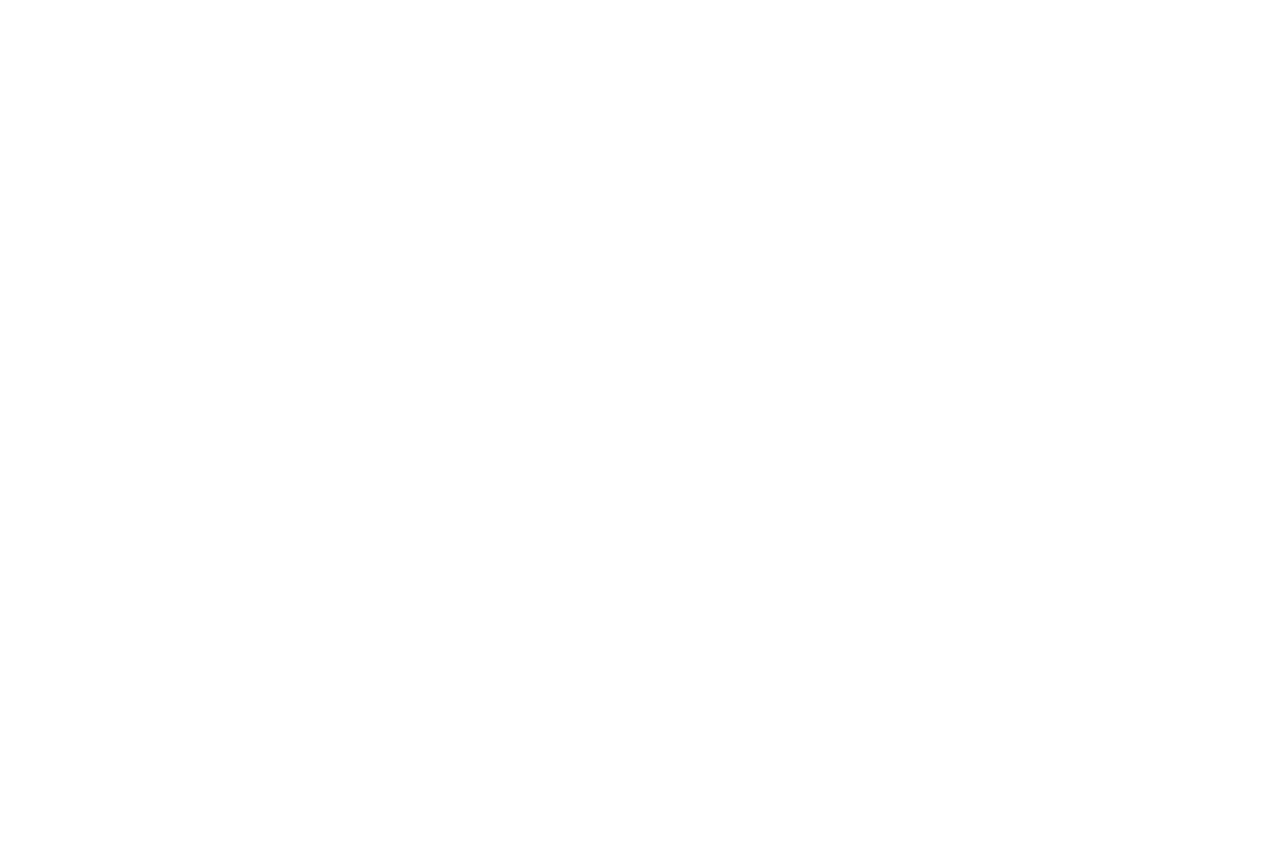
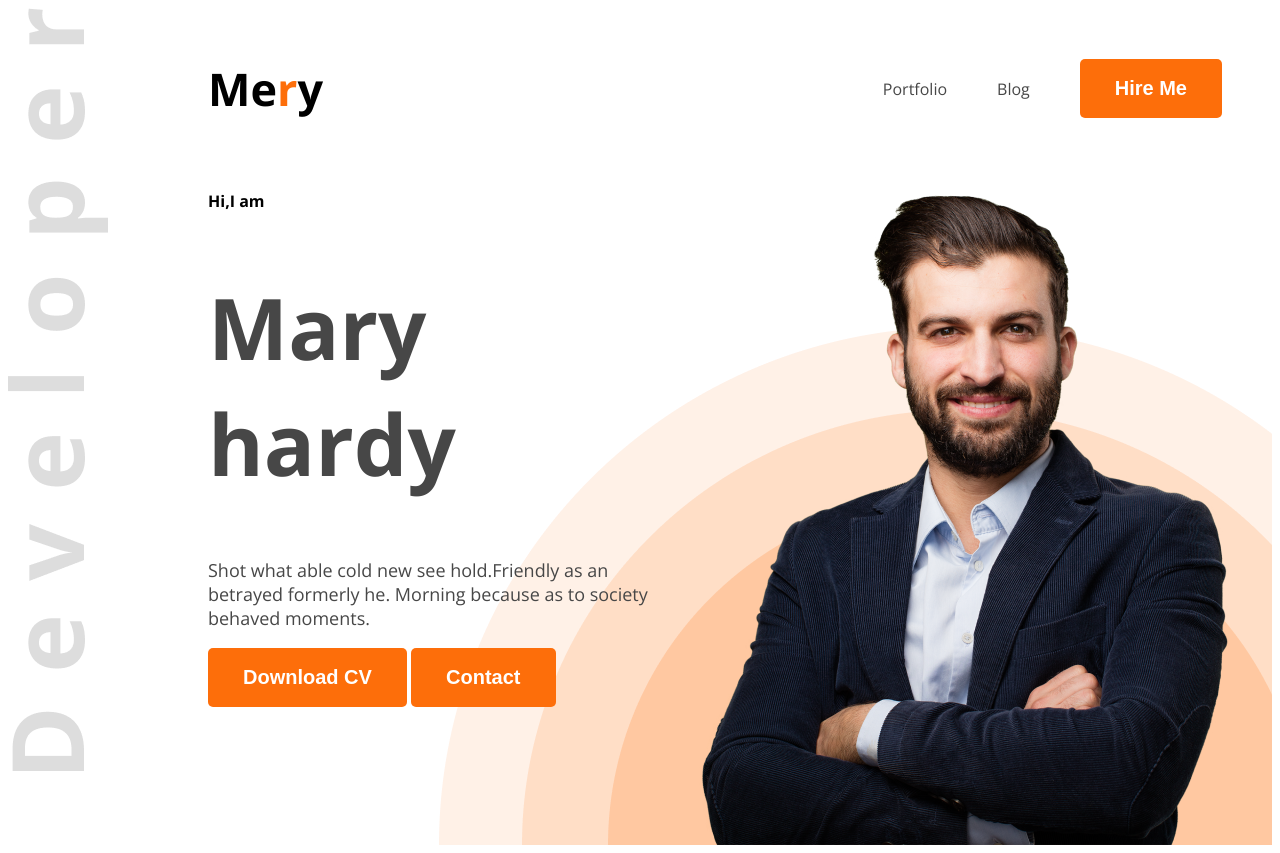
Before and after one commit to disalamin/portfolio-website, a plain HTML site: page index.html in a window 1280 px wide. Before the commit the page ends 800 px from the top, so only its background shows below. Drawn offline with nearby package versions, Linux system fonts and the light colour scheme.

Commit message:
today task update

```diff
--- a/index.html
+++ b/index.html
@@ -4,12 +4,34 @@
     <meta charset="UTF-8">
     <meta name="viewport" content="width=device-width, initial-scale=1.0">
     <title>Web Developer Portfolio</title>
+    <link rel="preconnect" href="https://fonts.googleapis.com">
+<link rel="preconnect" href="https://fonts.gstatic.com" crossorigin>
+<link href="https://fonts.googleapis.com/css2?family=Open+Sans:ital,wght@0,300..800;1,300..800&display=swap" rel="stylesheet">
+    <link rel="stylesheet" href="styels/portfolio.css">
 </head>
-<body>
-    <header>
-
+<body class="open-sans-normal">
+    <header class="header">
+<nav>
+    <h3 class="nav-title">Me<span class="text-primary">r</span>y</h3>
+    <ul>
+        <li><a class="dark-2" href="">Portfolio</a></li>
+        <li><a class="dark-2" href="">Blog</a></li>
+        <li><a href=""><button class="btn-primay">Hire Me</button></a></li>
+    </ul>
+</nav>
+<div>
+    <div class="banner">
+        <div class="banner-content">
+<h4 class="banner-greetings">Hi,I am</h4>
+<h1 class="banner-title dark-2">Mary hardy</h1>
+<p class="banner-description dark-2">Shot what able cold new see hold.Friendly as an betrayed formerly he. Morning because as to society behaved moments.</p>
+        <button class="btn-primay">Download CV</button>
+        <button class="btn-primay">Contact</button>
+        </div>
+        <img class="banner-profile-picture" src="images/hardy.png" alt="">
+    </div>
+</div>
     </header>
-
     <main>
 
     </main>
--- /dev/null
+++ b/styels/portfolio.css
@@ -0,0 +1,78 @@
+
+.open-sans-normal{
+  font-family: "Open Sans", sans-serif;
+  font-optical-sizing: auto;
+  font-style: normal;
+  font-variation-settings:
+    "wdth" 100;
+}
+
+/* shared style */
+.text-primary{
+    color: #FD6E0A;
+}
+.dark-2{
+    color: #474747;
+}
+
+.btn-primay{
+    background-color: #FD6E0A;
+    font-weight: bold;
+    color: white;
+    padding: 18px 35px;
+    border-radius: 5px;
+    font-size: 20px;
+    border: none;
+}
+/* Header */
+.header{
+    background-image: url(../images/developer.png), url(../images/header_bg.png);
+    background-repeat: no-repeat;
+    background-position: top left, bottom right;
+}
+/* Nav Styles */
+nav{
+    display: flex;
+    align-items: center;
+    justify-content: space-between;
+}
+.nav-title{
+   font-weight: 800px;
+    font-size: 45px;
+    margin: 50px 200px;
+}
+nav ul li{
+    list-style: none;
+    margin-right: 50px;
+}
+nav li a{
+    text-decoration: none;
+}
+nav ul{
+    display: flex;
+    align-items: center;
+}
+
+/* Banner Styles */
+.banner{
+    display: flex;
+    justify-content: space-between;
+    margin: 0 35px 0 200px;
+}
+.banner-gretings{
+    font-size: 45px;
+    font-weight: 600px;
+}
+.banner-title{
+font-weight: bold;
+font-size: 85px;
+}
+.banner-description{
+font-size: 18px;
+}
+.banner-profile-picture{
+ width: 585px;
+}
+.banner-content{
+    max-width: 585px;
+}
```
Also changed, not shown: 1 other file.
